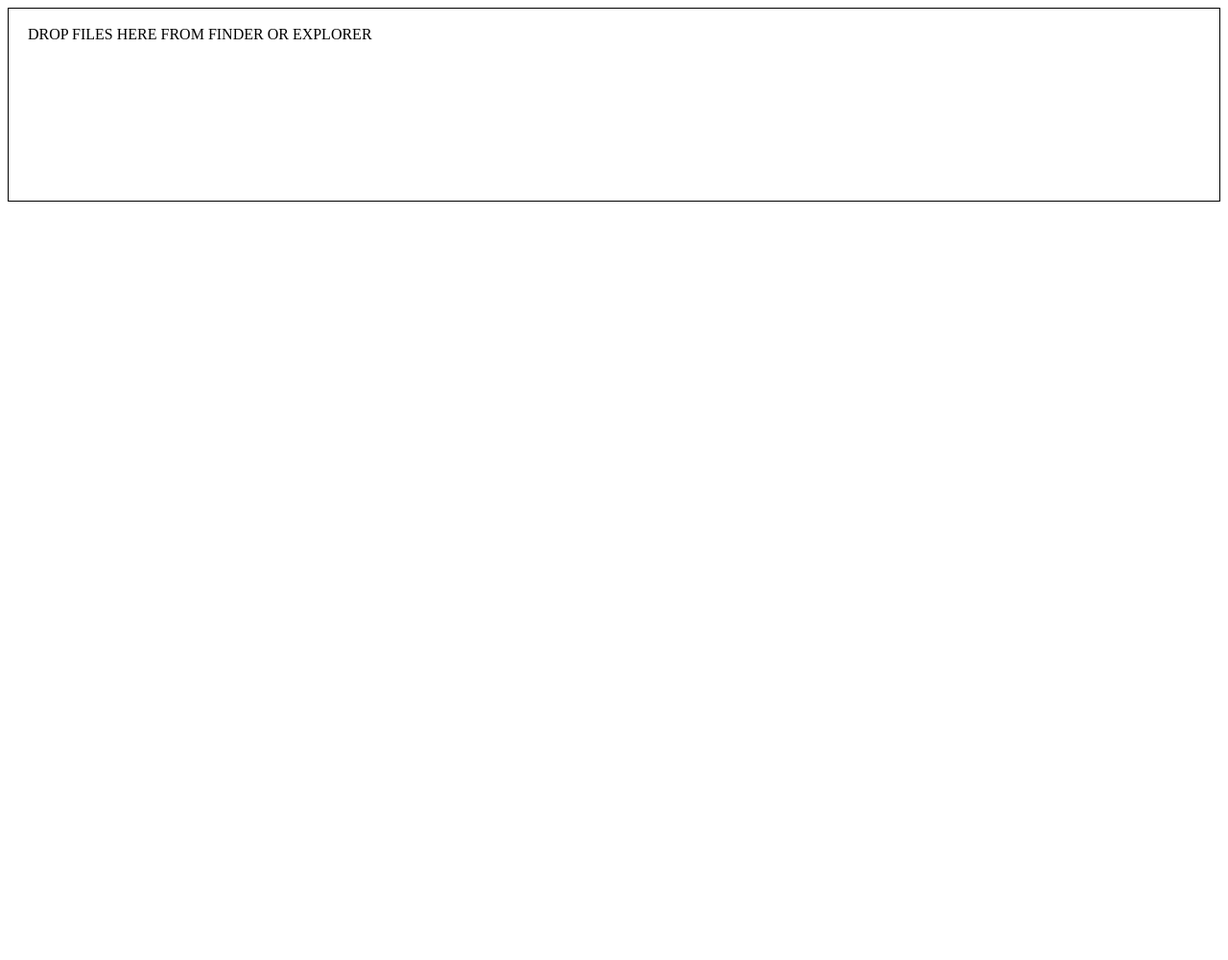
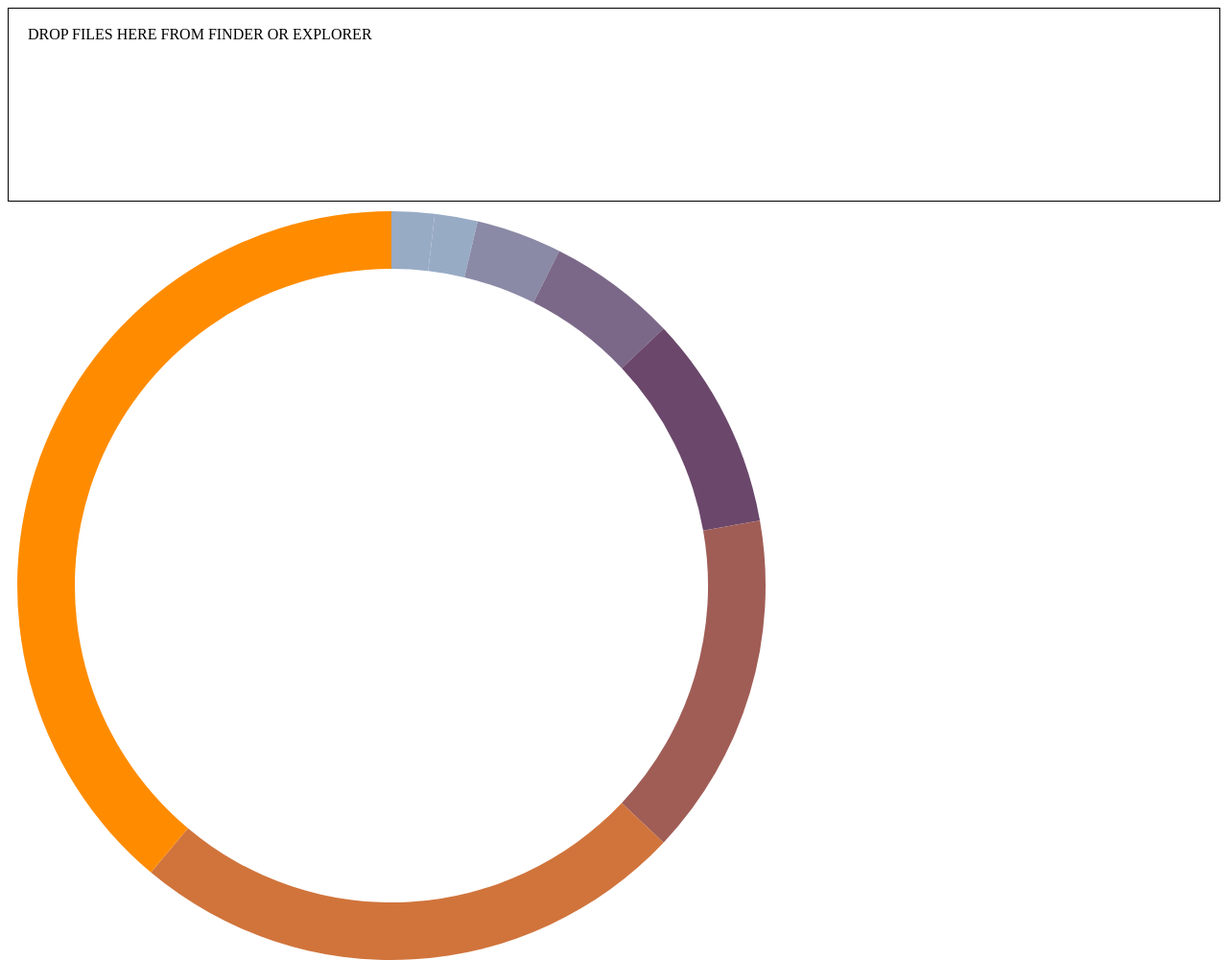
Before and after one commit to vandosant/visualizations, a plain HTML site: page index.html in a window 1280 px wide. Shown: the whole page at 96% size. Before the commit the page ends 800 px from the top, so only its background shows below. Drawn offline with nearby package versions, Linux system fonts and the light colour scheme.

Commit message:
Create static donut chart

```diff
--- a/index.html
+++ b/index.html
@@ -33,5 +33,44 @@ function output(text)
   //dump(text);
 }
 </script>
+<script src="https://d3js.org/d3.v4.js"></script>
+<script>
+  (function() {
+    var width = 800;
+    var height = 800;
+    var radius = Math.min(width, height) / 2;
+    var data = [1, 1, 2, 3, 5, 8, 13, 21];
+
+    var color = d3.scaleOrdinal()
+      .range(["#98abc5", "#8a89a6", "#7b6888", "#6b486b", "#a05d56", "#d0743c", "#ff8c00"]);
+
+    var arc = d3.arc()
+      .outerRadius(radius - 10)
+      .innerRadius(radius - 70)
+
+    var pie = d3.pie()
+      .sort(null)
+      .value(function(d) { return d; });
+
+    var svg = d3.select("body").append("svg")
+      .attr("width", width)
+      .attr("height", height)
+      .append("g")
+      .attr("transform", "translate(" + width / 2 + "," + height / 2 + ")");
+    var g = svg.selectAll(".arc")
+      .data(pie(data))
+      .enter().append("g")
+      .attr("class", "arc");
+
+    g.append("path")
+        .attr("d", arc)
+        .style("fill", function(d) { return color(d.data); });
+
+    g.append("text")
+        .attr("transform", function(d) { return "translate(" + arc.centroid(d) + ")"; })
+        .attr("dy", ".35em")
+        .text(function(d) { return d.data.age; });
+  })();
+</script>
 </body>
 </html>
```
